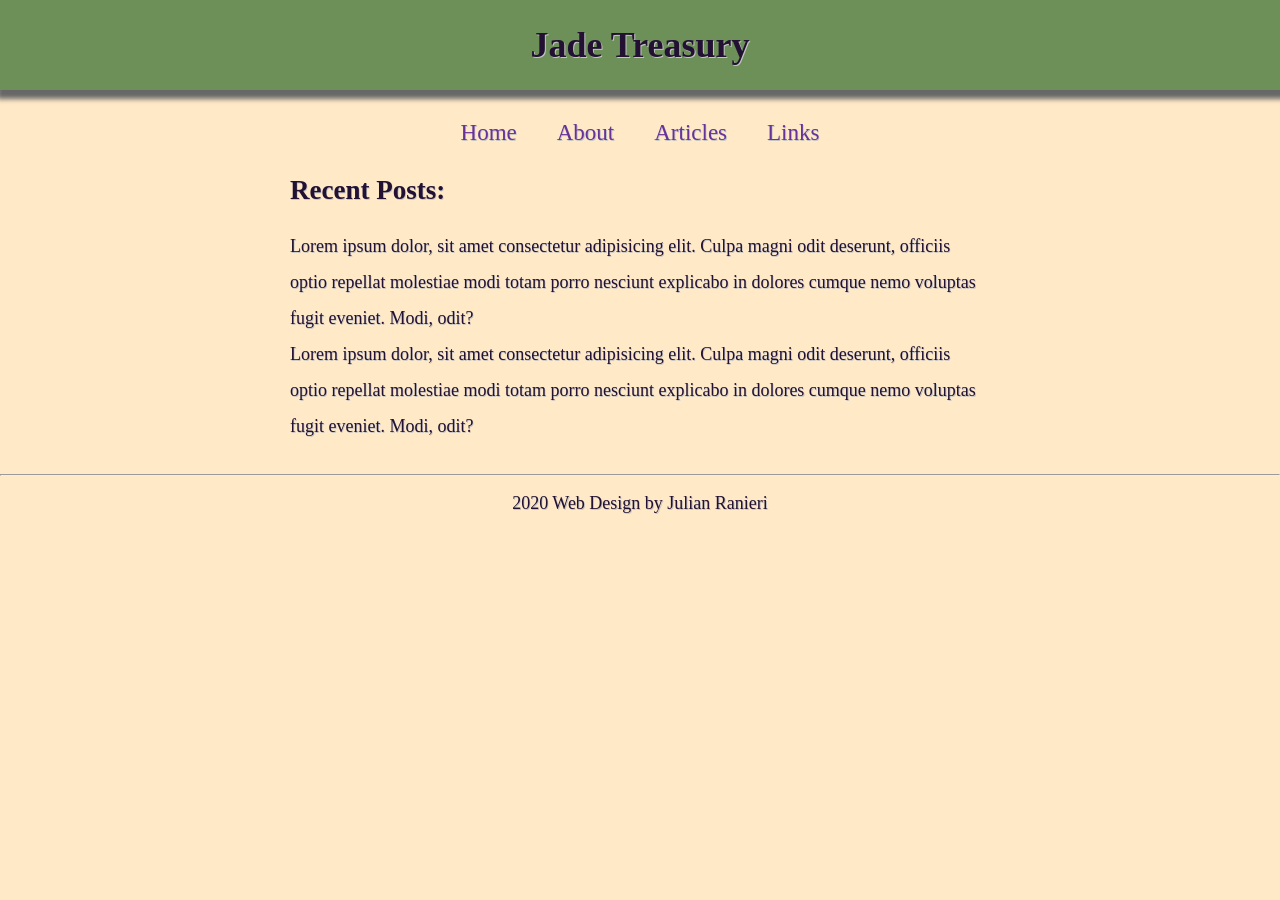
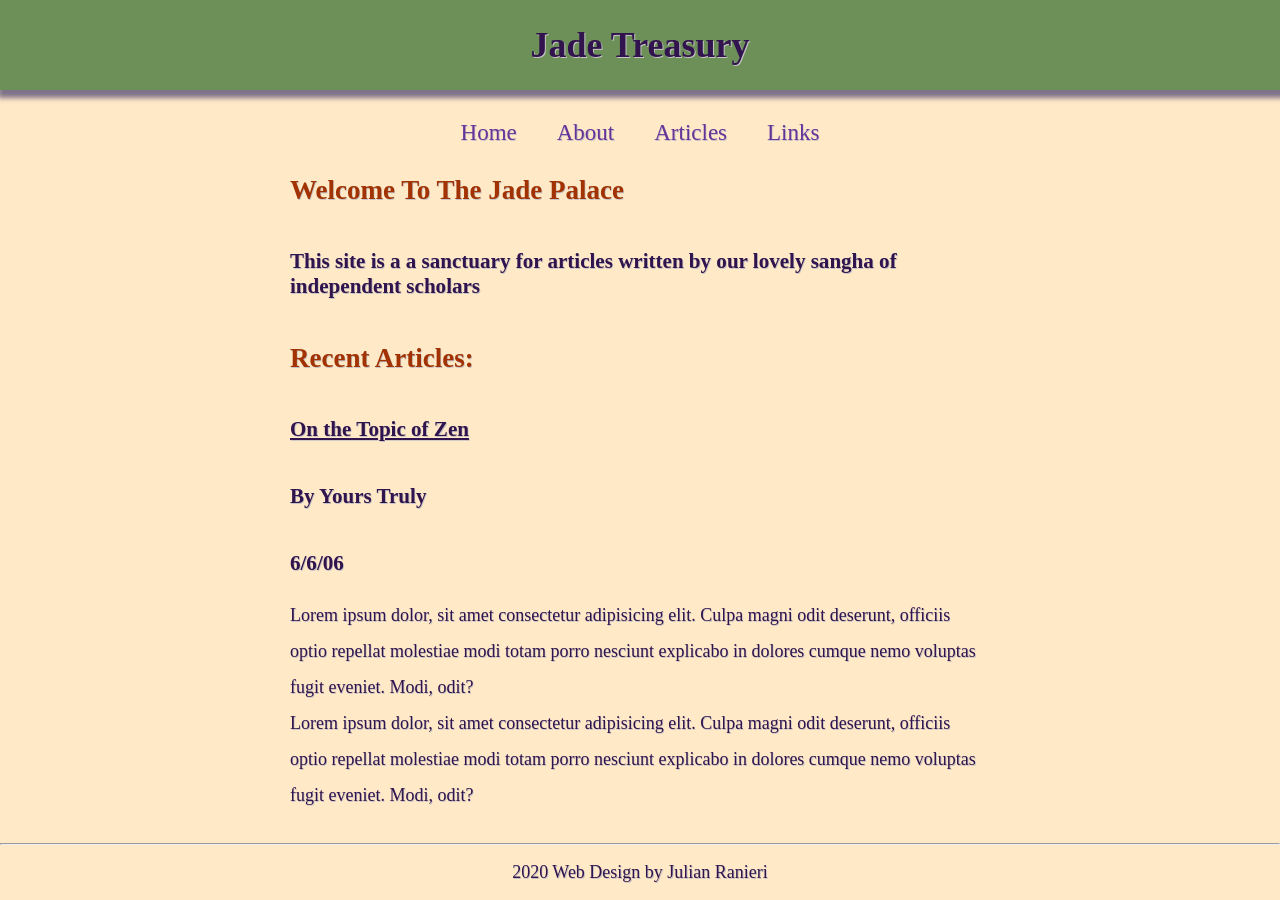
Before and after one commit to royalsaltmerchant/jadetreasury, a Jekyll site: the page built from index.html, in a window 1280 px wide. Built offline with Jekyll 4.4.1, drawn with Linux system fonts in a browser that asks for light colours; some web fonts are replaced.

Commit message:
new colors

```diff
--- a/articles.html
+++ b/articles.html
@@ -6,7 +6,7 @@ layout: default
     <h2>Articles:</h2>
     <p>Lorem ipsum dolor, sit amet consectetur adipisicing elit. Culpa magni odit deserunt, officiis optio repellat molestiae modi totam porro nesciunt explicabo in dolores cumque nemo voluptas fugit eveniet. Modi, odit?</p>
     <a href="{{ site.baseurl }}/articles/zen_articles.html"><h3>Zen/Chan</h3></a>
-    <a href="{{ site.baseurl }}/articles/zen_articles.html"><h3>Zen/Chan</h3></a>
-    <a href="{{ site.baseurl }}/articles/zen_articles.html"><h3>Zen/Chan</h3></a>
-    <a href="{{ site.baseurl }}/articles/zen_articles.html"><h3>Zen/Chan</h3></a>
+    <a href="{{ site.baseurl }}/articles/taoism_articles.html"><h3>Taoism</h3></a>
+    <a href="{{ site.baseurl }}/articles/hindu_articles.html"><h3>Hinduism</h3></a>
+    <a href="{{ site.baseurl }}/articles/lifestyle_articles.html"><h3>Lifestyle</h3></a>
     </div>
--- a/assets/mainstyle.css
+++ b/assets/mainstyle.css
@@ -1,7 +1,7 @@
 body {
     font-family: 'Shanti';
     background-color: rgb(255, 233, 199);
-    color: rgb(34, 17, 50);
+    color: rgb(49, 19, 77);
     margin: 0;
     padding: 0;
     /* text-align: center; */
@@ -22,18 +22,18 @@ a:active {
     color: rgb(228, 68, 0);
 }
 
+h2 {
+    color: rgb(162, 50, 2);
+}
+
+/* h3 {
+    color: rgb(113, 49, 0);
+} */
+
 p {
     margin: 0;
     line-height: 200%;
 }
-
-/* hr {
-    border: none;
-    background-color: lightsteelblue;
-    margin: 0;
-    width: 100%;
-    height: 5px;
-} */
 
 .header {
     font-family: 'Yatra One';
@@ -42,7 +42,7 @@ p {
     display: flex;
     flex-direction: column;
     background-color: rgba(28, 94, 28, 0.639);
-    box-shadow: 3px 3px 5px 6px rgb(103, 103, 103);
+    box-shadow: 3px 3px 5px 5px rgb(127, 115, 138);
 }
 
 /* navigation  */
--- a/index.html
+++ b/index.html
@@ -3,7 +3,12 @@ layout: default
 ---
 
 <div class="section-one">
-<h2>Recent Posts:</h2>
+<h2>Welcome To The Jade Palace</h2>
+<h3>This site is a a sanctuary for articles written by our lovely sangha of independent scholars</h3>
+<h2>Recent Articles:</h2>
+<h3><u>On the Topic of Zen</u></h3>
+<h3>By Yours Truly</h3>
+<h3>6/6/06</h3>
 <p>Lorem ipsum dolor, sit amet consectetur adipisicing elit. Culpa magni odit deserunt, officiis optio repellat molestiae modi totam porro nesciunt explicabo in dolores cumque nemo voluptas fugit eveniet. Modi, odit?</p>
 <p>Lorem ipsum dolor, sit amet consectetur adipisicing elit. Culpa magni odit deserunt, officiis optio repellat molestiae modi totam porro nesciunt explicabo in dolores cumque nemo voluptas fugit eveniet. Modi, odit?</p>
 </div>
--- a/links.html
+++ b/links.html
@@ -3,6 +3,6 @@ layout: default
 ---
 
 <div class="section-one">
-    <h2>Links:</h2>
-    <p>Lorem ipsum dolor, sit amet consectetur adipisicing elit. Culpa magni odit deserunt, officiis optio repellat molestiae modi totam porro nesciunt explicabo in dolores cumque nemo voluptas fugit eveniet. Modi, odit?</p>
+    <h2>Related Links:</h2>
+    <a href="terebess.hu"><h3>Terebess</h3></a>
     </div>
```
Also changed, not shown: articles/hindu_articles.html (added, +8 -0 lines), articles/lifestyle_articles.html (added, +8 -0 lines), articles/taoism_articles.html (added, +8 -0 lines).
